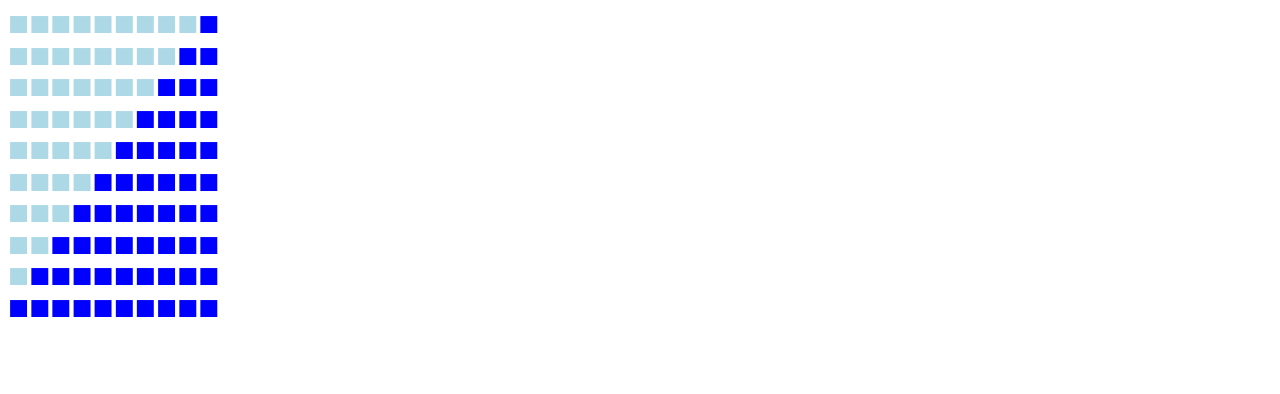
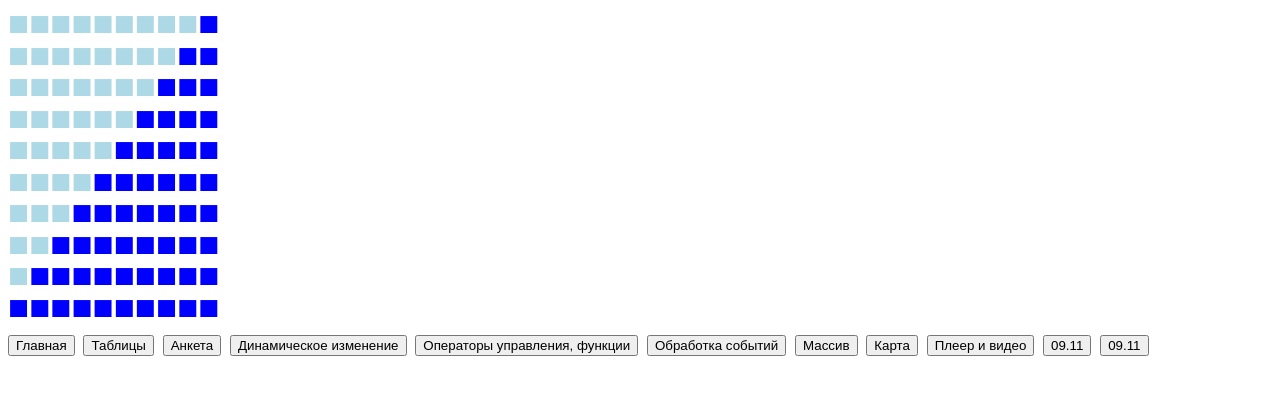
Before and after one commit to insee21/site, a plain HTML site: page 09.11.html in a window 1280 px wide. Drawn offline with Linux system fonts and the light colour scheme.

Commit message:
Update 09.11.html

```diff
--- a/09.11.html
+++ b/09.11.html
@@ -30,6 +30,6 @@
             document.write('<br>');
         }
     </script>
-
+<div id="menu"><script language="JavaScript" src="menu.js" type="text/javascript"></script></div><br>
 </body>
 </html>
```
